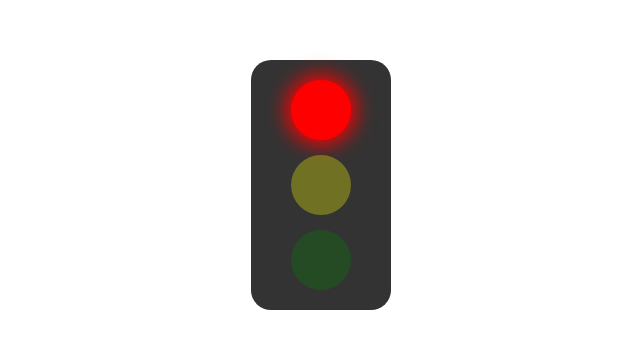
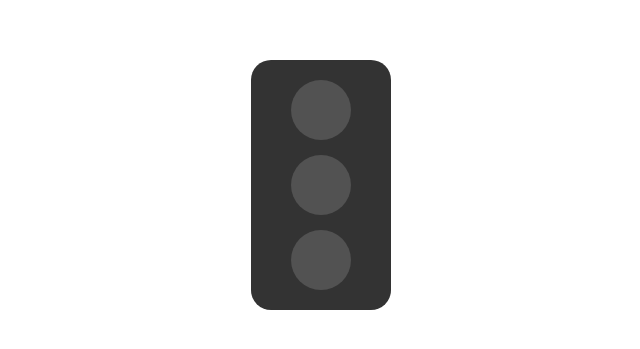
Before and after one commit to aamir-786/Final_Exam, a React (Vite) app in the folder traffic-simulator/: page / in a window 1280 px wide. Shown: the part 215-564 px from the top of the page, without its empty margins (319-959 px from the left). Built offline with nearby package versions, Linux system fonts and the light colour scheme.

Commit message:
css styling setup

```diff
--- a/traffic-simulator/src/components/TrafficLightSimulator.jsx
+++ b/traffic-simulator/src/components/TrafficLightSimulator.jsx
@@ -19,16 +19,16 @@ const TrafficLightSimulator = () => {
     ...styles.light,
     backgroundColor: color,
     opacity: activeLight === color ? 1 : 0.3,
-    boxShadow: activeLight === color ? `0 0 20px 5px ${color}` : "none",
+    boxShadow: activeLight === color ? `0 0 25px 10px ${color}` : "none",
     transition: "all 0.5s ease"
   });
 
   return (
     <div style={styles.wrapper}>
       <div style={styles.container}>
-        <div style={getLightStyle("red")}></div>
-        <div style={getLightStyle("yellow")}></div>
-        <div style={getLightStyle("green")}></div>
+        <div style={getLightStyle("#999999")}></div>
+        <div style={getLightStyle("#999999")}></div>
+        <div style={getLightStyle("#999999")}></div>
       </div>
     </div>
   );
```
